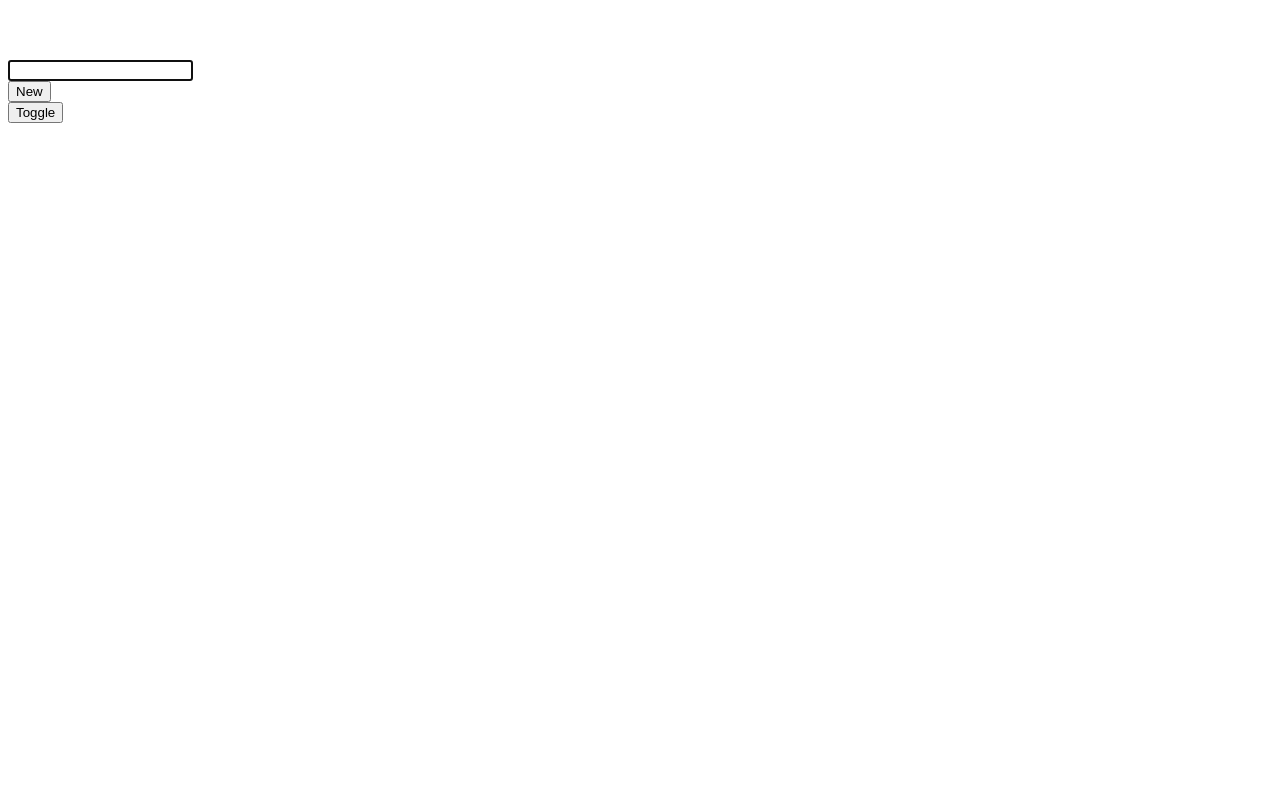
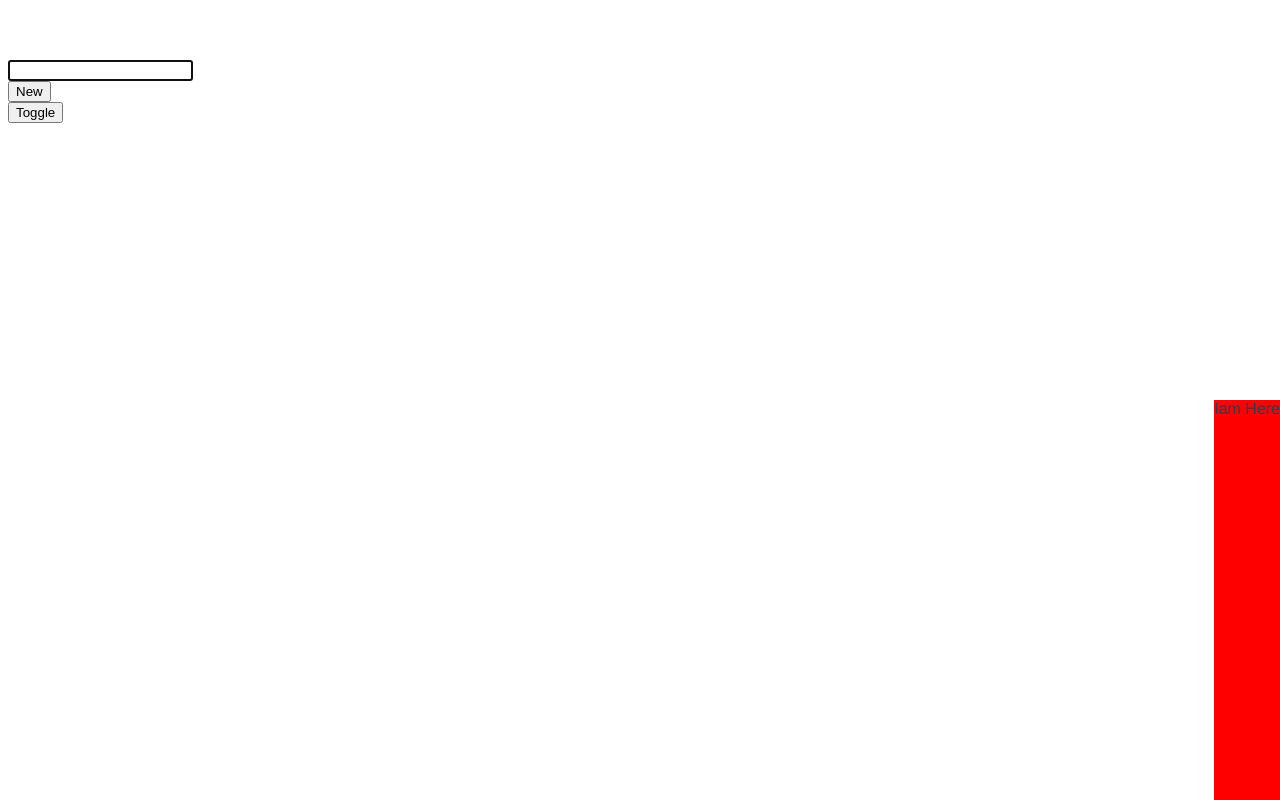
Before and after one commit to toastermagic/vue-notifications, a Vue app: page / in a window 1280 px wide. Built offline with nearby package versions, Linux system fonts and the light colour scheme.

Commit message:
Add popup

```diff
--- a/src/App.vue
+++ b/src/App.vue
@@ -10,26 +10,31 @@
     </form>
     <button v-on:click="toggleSidebar()">Toggle</button>
     <NotificationBar :bus="bus" v-if="showSidebar" />
+    <NotificationPopupManager class="notificationPopupManager" :bus="bus"/>
   </div>
 </template>
 
 <script lang="ts">
 import Vue from "vue";
 import NotificationBar from "./components/NotificationBar.vue";
+import NotificationPopupManager from "./components/NotificationPopupManager.vue";
 import { AdzuNotification } from "@/models/AdzuNotification";
 import { TOGGLE_SIDEBAR, ADD_NOTIFICATION } from "./models/Mutations";
 import { Component, Prop } from "vue-property-decorator";
 
 @Component({
-  components: { NotificationBar }
+  components: { NotificationBar, NotificationPopupManager }
 })
 export default class app extends Vue {
   noteMessage = "";
   bus = new Vue();
+  showPopup = false;
+  newNotifcation: AdzuNotification | undefined = undefined;
 
   get showSidebar() {
     return this.$store.state.sidebarOpen;
   }
+
   mounted() {
     this.focusInput();
   }
@@ -39,6 +44,10 @@ export default class app extends Vue {
 
     this.noteMessage = "";
     this.focusInput();
+
+    if (!this.showSidebar) {
+      this.bus.$emit("popup", newN);
+    }
   }
   focusInput() {
     const input = this.$refs.noteMessage as HTMLInputElement;
@@ -59,4 +68,11 @@ export default class app extends Vue {
   color: #2c3e50;
   margin-top: 60px;
 }
+
+.notificationPopupManager {
+  background: red;
+  position: absolute;
+  right: 0px;
+  bottom: 0px;
+}
 </style>
--- a/src/components/NotificationPopup.vue
+++ b/src/components/NotificationPopup.vue
@@ -1,16 +1,18 @@
 <template>
-    <Notification :notification="notification" :bus="bus" />
+  <div v-if="notification">
+    <Notification class="popup-item" :notification="notification" :bus="bus" />
+  </div>
 </template>
 
 <script lang="ts">
 import Vue from "vue";
 import { AdzuNotification } from "@/models/AdzuNotification";
 import { Component, Prop } from "vue-property-decorator";
-import NotificationDate from "@/components/NotificationDate.vue";
+import Notification from "@/components/Notification.vue";
 
 @Component({
   components: {
-        NotificationDate
+    Notification
   }
 })
 export default class NotificationPopup extends Vue {
@@ -21,3 +23,6 @@ export default class NotificationPopup extends Vue {
   public readonly bus?: Vue;
 }
 </script>
+
+<style scoped>
+</style>
--- /dev/null
+++ b/src/components/NotificationPopupManager.vue
@@ -0,0 +1,64 @@
+<template>
+  <div class="popupManager">
+    <div>Iam Here</div>
+    <transition name="popup">
+      <NotificationPopup class="popup-item" :notification="notification" :bus="bus" />
+    </transition>
+  </div>
+</template>
+
+<script lang="ts">
+import Vue from "vue";
+import { AdzuNotification } from "@/models/AdzuNotification";
+import { Component, Prop } from "vue-property-decorator";
+import NotificationPopup from "@/components/NotificationPopup.vue";
+
+@Component({
+  components: {
+    NotificationPopup
+  }
+})
+export default class NotificationPopupManager extends Vue {
+  @Prop()
+  public readonly bus?: Vue;
+
+  @Prop()
+  notification?: AdzuNotification;
+
+  showPopup: boolean = false;
+
+  mounted() {
+    if (this.bus) {
+      this.bus.$on("popup", (notification: AdzuNotification) => {
+        // this.notification = notification;
+        this.showPopup = true;
+        setTimeout(() => {
+          this.showPopup = false;
+        }, 5000);
+      });
+    }
+  }
+}
+</script>
+
+<style scoped>
+.popupManager {
+    height: 400px;
+}
+.popup-item {
+  transition: all 0.5s;
+}
+.popup-leave-active {
+  position: absolute;
+}
+
+.popup-enter-active,
+.popup.leave-active {
+  transition: all 0.5ms;
+}
+.popup-enter,
+.popup-leave-to {
+  transform: translateY(400px);
+  background-color: blue;
+}
+</style>
```
Lines whose indentation alone changed are shown as unchanged.
